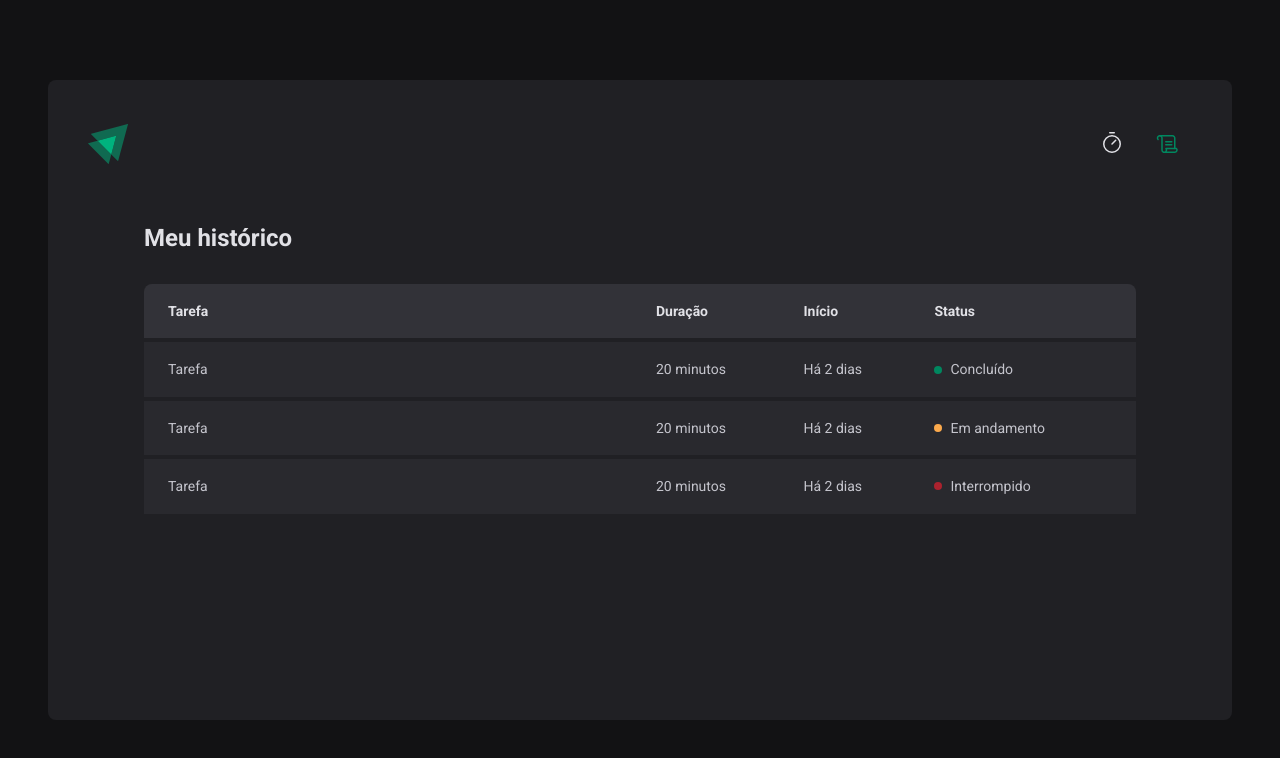
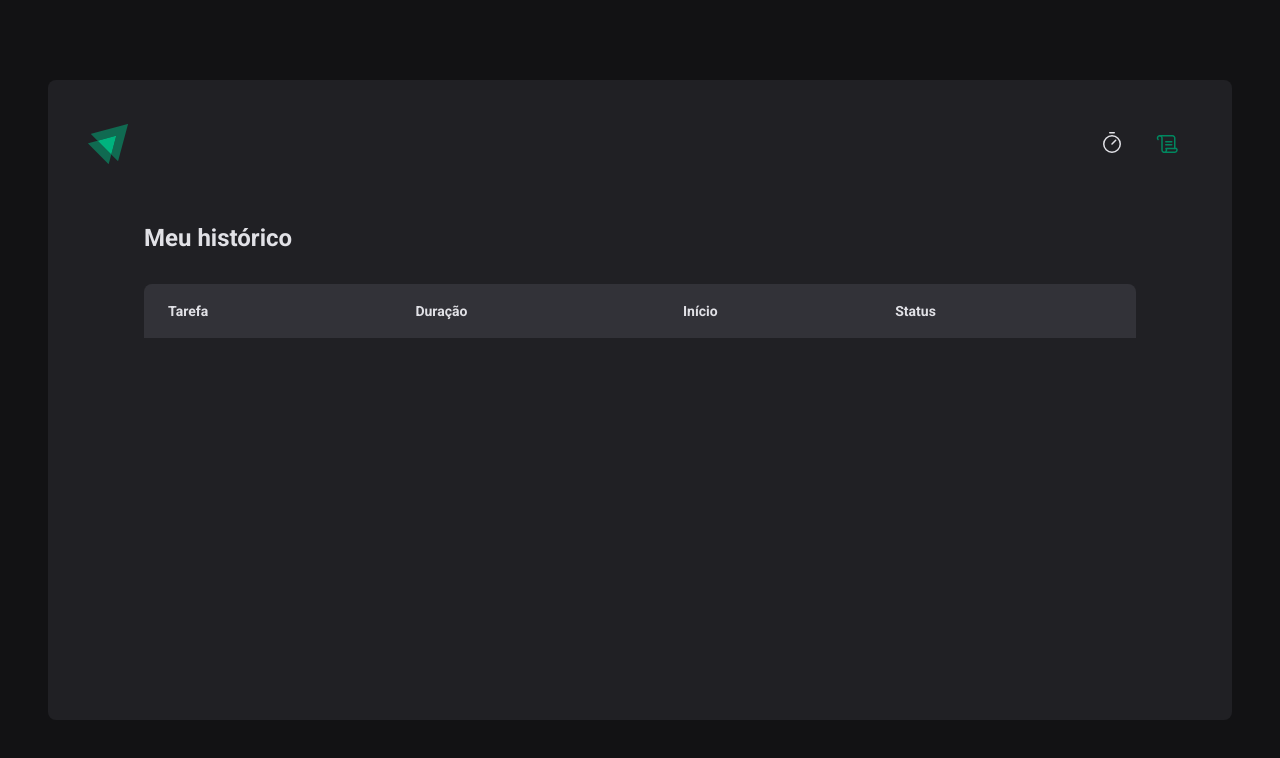
Before and after one commit to ewertonbn/ignite-timer, a React (Vite) app: page /history in a window 1280 px wide. Shown: the top 758 px of the page. Built offline with nearby package versions, Linux system fonts and the light colour scheme.

Commit message:
feat: formatade date of started

```diff
--- a/src/pages/History/index.tsx
+++ b/src/pages/History/index.tsx
@@ -1,6 +1,14 @@
+import { useContext } from 'react'
+import { formatDistanceToNow } from 'date-fns'
+import { ptBR } from 'date-fns/locale'
+
+import { CyclesContext } from '../../context/CyclesContext'
+
 import { HistoryContainer, HistoryList, Status } from './styles'
 
 export function History() {
+  const { cycles } = useContext(CyclesContext)
+
   return (
     <HistoryContainer>
       <h1>Meu histórico</h1>
@@ -15,30 +23,33 @@
             </tr>
           </thead>
           <tbody>
-            <tr>
-              <td>Tarefa</td>
-              <td>20 minutos</td>
-              <td>Há 2 dias</td>
-              <td>
-                <Status statusColor="green">Concluído</Status>
-              </td>
-            </tr>
-            <tr>
-              <td>Tarefa</td>
-              <td>20 minutos</td>
-              <td>Há 2 dias</td>
-              <td>
-                <Status statusColor="yellow">Em andamento</Status>
-              </td>
-            </tr>
-            <tr>
-              <td>Tarefa</td>
-              <td>20 minutos</td>
-              <td>Há 2 dias</td>
-              <td>
-                <Status statusColor="red">Interrompido</Status>
-              </td>
-            </tr>
+            {cycles.map((cycle) => {
+              return (
+                <tr key={cycle.id}>
+                  <td>{cycle.task}</td>
+                  <td>{cycle.minutesAmount} minutos</td>
+                  <td>
+                    {formatDistanceToNow(cycle.startDate, {
+                      addSuffix: true,
+                      locale: ptBR,
+                    })}
+                  </td>
+                  <td>
+                    {cycle.finishedDate && (
+                      <Status statusColor="green">Concluído</Status>
+                    )}
+
+                    {cycle.interruptedDate && (
+                      <Status statusColor="red">Interrompido</Status>
+                    )}
+
+                    {!cycle.finishedDate && !cycle.interruptedDate && (
+                      <Status statusColor="yellow">Em andamento</Status>
+                    )}
+                  </td>
+                </tr>
+              )
+            })}
           </tbody>
         </table>
       </HistoryList>
```
